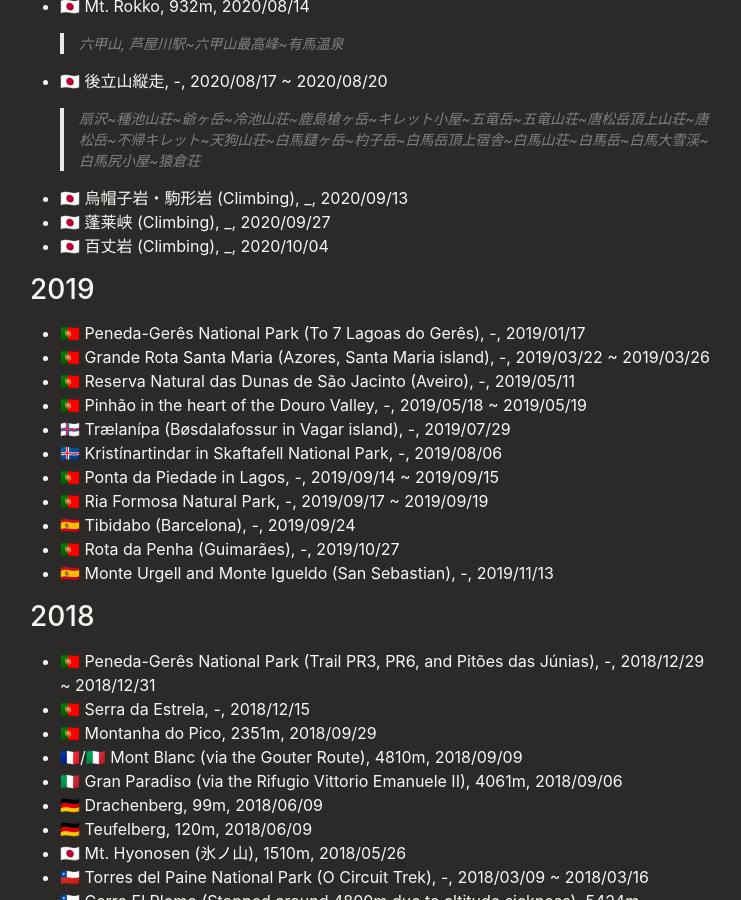
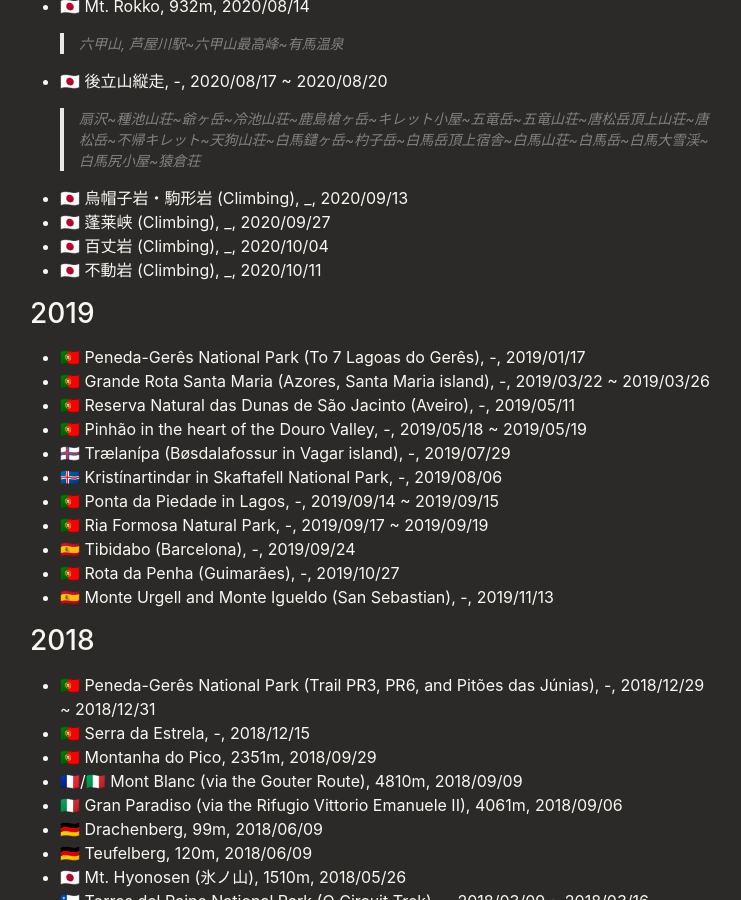
Before and after one commit to pixyzehn/pixyzehn.com, a Jekyll site: the page built from pages/mountaineering.md, in a window 1280 px wide and 900 px high, scrolled down 626 px. Shown: the whole window, without its empty margins (270-1011 px from the left). Built offline with Jekyll 4.4.1, drawn with Linux system fonts in a browser that asks for light colours.

Commit message:
Update page

```diff
--- a/pages/mountaineering.md
+++ b/pages/mountaineering.md
@@ -20,6 +20,7 @@ This page is used to track my outdoor activity logs in mountain/climbing places,
 - 🇯🇵 烏帽子岩・駒形岩 (Climbing), _, 2020/09/13
 - 🇯🇵 蓬莱峡 (Climbing), _, 2020/09/27
 - 🇯🇵 百丈岩 (Climbing), _, 2020/10/04
+- 🇯🇵 不動岩 (Climbing), _, 2020/10/11
 
 ## 2019
 
```
